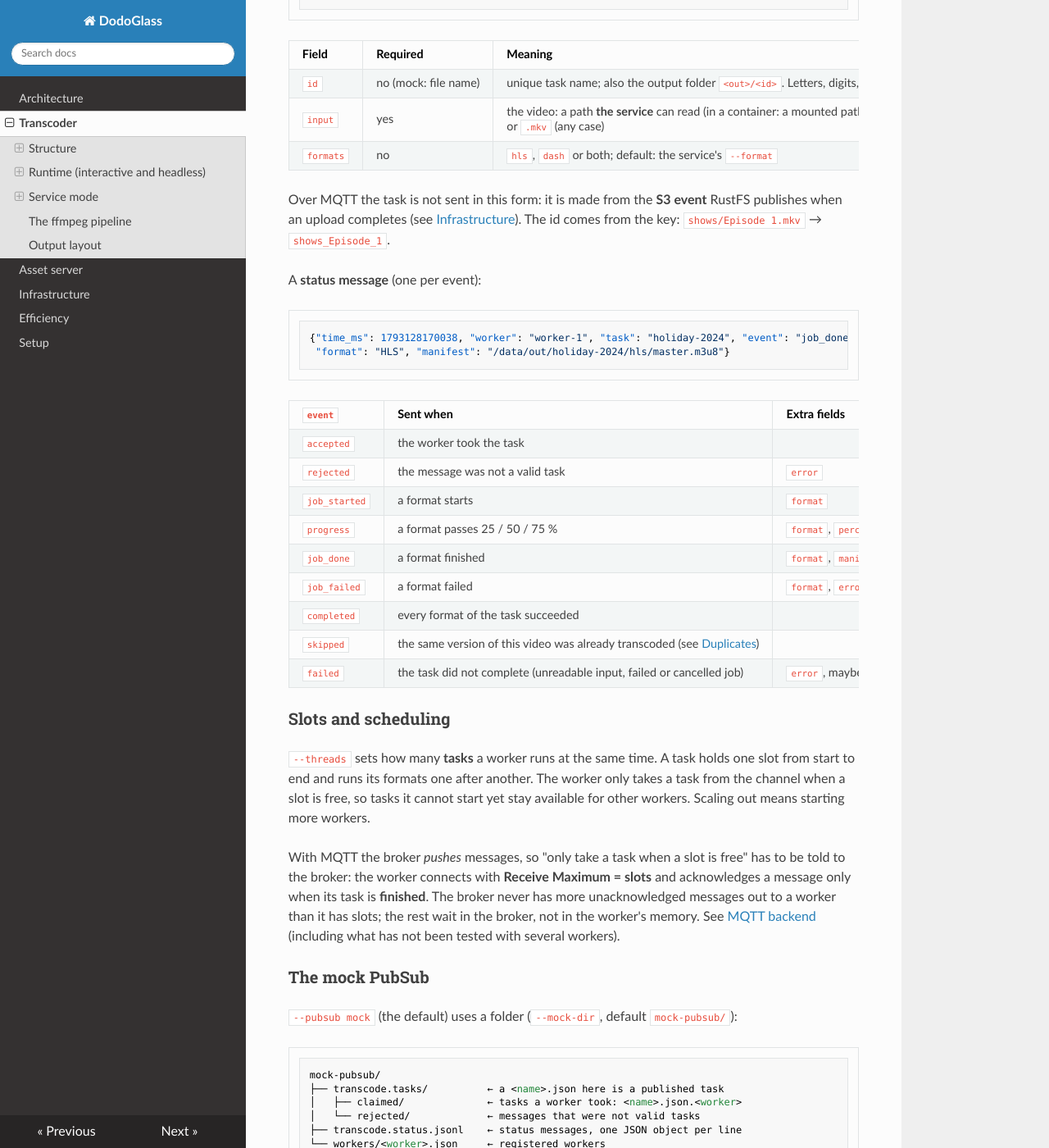
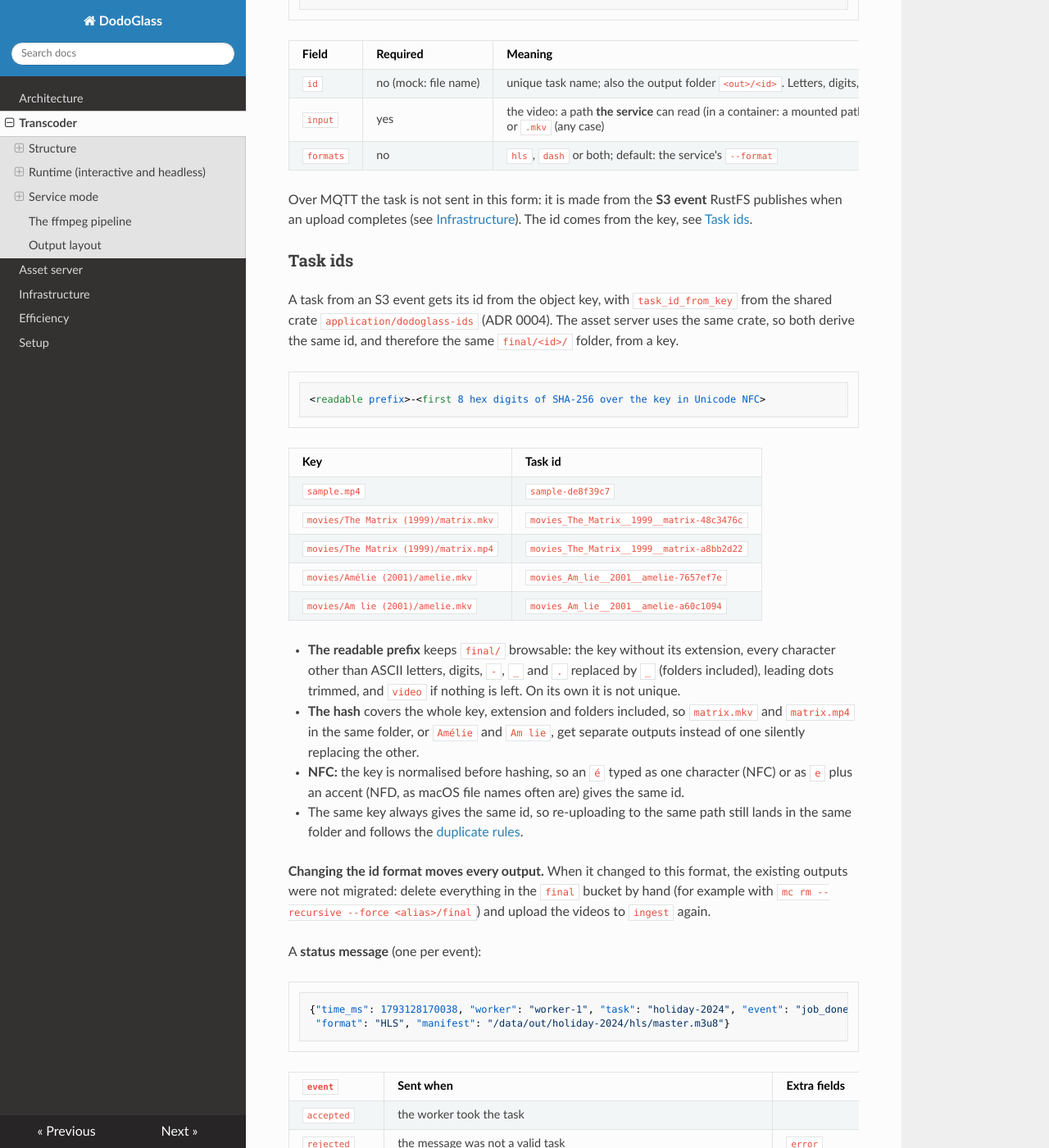
Before and after one commit to Domeimeie/DodoGlass, an MkDocs documentation site: the page built from docs/architecture/transcoder.md, in a window 1280 px wide and 1400 px high, scrolled down 3670 px. Shown: the whole window at 82% size. Built offline with MkDocs 1.6.1, drawn with Linux system fonts in a browser that asks for light colours; nearby versions of some CDN libraries; some of the changed text lies outside the part shown.

Commit message:
Document the hashed task id format and the structured source.json input
Adds a Task ids section to the transcoder page with worked examples,
updates every example path, and notes that existing outputs in final
are deleted by hand and re-uploaded rather than migrated. The ADR 0004
example now shows the id the crate actually computes.

Co-Authored-By: Claude Opus 5.5 <noreply@anthropic.com>

````diff
--- a/docs/architecture/transcoder.md
+++ b/docs/architecture/transcoder.md
@@ -219,7 +219,40 @@ A **task** (JSON, mock):
 
 Over MQTT the task is not sent in this form: it is made from the **S3 event** RustFS publishes when
 an upload completes (see [Infrastructure](infrastructure.md#the-event-message)). The id comes from
-the key: `shows/Episode 1.mkv` → `shows_Episode_1`.
+the key, see [Task ids](#task-ids).
+
+### Task ids
+
+A task from an S3 event gets its id from the object key, with `task_id_from_key` from the shared
+crate `application/dodoglass-ids` (ADR 0004). The asset server uses the same crate, so both derive
+the same id, and therefore the same `final/<id>/` folder, from a key.
+
+```
+<readable prefix>-<first 8 hex digits of SHA-256 over the key in Unicode NFC>
+```
+
+| Key | Task id |
+|---|---|
+| `sample.mp4` | `sample-de8f39c7` |
+| `movies/The Matrix (1999)/matrix.mkv` | `movies_The_Matrix__1999__matrix-48c3476c` |
+| `movies/The Matrix (1999)/matrix.mp4` | `movies_The_Matrix__1999__matrix-a8bb2d22` |
+| `movies/Amélie (2001)/amelie.mkv` | `movies_Am_lie__2001__amelie-7657ef7e` |
+| `movies/Am lie (2001)/amelie.mkv` | `movies_Am_lie__2001__amelie-a60c1094` |
+
+- **The readable prefix** keeps `final/` browsable: the key without its extension, every character
+  other than ASCII letters, digits, `-`, `_` and `.` replaced by `_` (folders included), leading dots
+  trimmed, and `video` if nothing is left. On its own it is not unique.
+- **The hash** covers the whole key, extension and folders included, so `matrix.mkv` and
+  `matrix.mp4` in the same folder, or `Amélie` and `Am lie`, get separate outputs instead of one
+  silently replacing the other.
+- **NFC:** the key is normalised before hashing, so an `é` typed as one character (NFC) or as `e` plus
+  an accent (NFD, as macOS file names often are) gives the same id.
+- The same key always gives the same id, so re-uploading to the same path still lands in the same
+  folder and follows the [duplicate rules](#duplicates-and-replacing).
+
+**Changing the id format moves every output.** When it changed to this format, the existing
+outputs were not migrated: delete everything in the `final` bucket by hand (for example with
+`mc rm --recursive --force <alias>/final`) and upload the videos to `ingest` again.
 
 A **status message** (one per event):
 
@@ -358,8 +391,9 @@ to that bucket instead of `--out`. How this avoids the disk entirely is explaine
 
 ### Duplicates and replacing
 
-The task id comes from the object's name, so the **name is the identity of a video**: uploading
-`sample.mp4` again means "new version of `sample`", and its result in `final/sample/` is replaced.
+The task id comes from the object's key, so the **key is the identity of a video**: uploading
+`sample.mp4` again means "new version of `sample.mp4`", and its result in `final/sample-de8f39c7/` is
+replaced. `sample.mkv` is a different video with its own folder.
 
 | Upload | Result |
 |---|---|
@@ -368,8 +402,10 @@ The task id comes from the object's name, so the **name is the identity of a vid
 | the same name, different content | transcoded, the old result replaced |
 | the same name while it is being transcoded | waits for the running task, then one of the above |
 
-- After a task completed, `final/<id>/source.json` records the input, its **eTag** and the formats.
-  An event with the same eTag and formats is skipped. The marker is deleted before a replacement
+- After a task completed, `final/<id>/source.json` records the input (`{"bucket", "key"}`), its
+  **eTag** and the formats. An event for the same bucket and key with the same eTag and formats is
+  skipped. A marker in the old format (input as a `s3://…` string) is unreadable, so that video is
+  transcoded again. The marker is deleted before a replacement
   starts, so a half-replaced output is never taken for complete.
 - **At most one task per id at a time:** a second one waits (keeping its slot) instead of running in
   parallel and deleting the other's files.
@@ -522,12 +558,13 @@ With `--output-bucket` the same layout is in the bucket, plus the marker of the
 from:
 
 ```
-s3://final/<task id>/
+s3://final/<task id>/        ← e.g. movies_The_Matrix__1999__matrix-48c3476c/
 ├── hls/ …                   ← as above
 ├── dash/ …
-└── source.json              ← {"input", "etag", "formats", "completed_ms", "worker"}
+└── source.json              ← {"input": {"bucket", "key"}, "etag", "formats", "completed_ms", "worker"}
 ```
 
 Every job deletes and recreates its own `hls/` or `dash/` folder (in a bucket: the objects below
-that prefix), so segments from an earlier run with a different ladder never mix in. Two input files whose names differ only in case (`a.mp4`, `a.MP4`)
-would share an output folder and are rejected.
+that prefix), so segments from an earlier run with a different ladder never mix in. On disk (local
+files, not tasks from a bucket) the folder is the file name without extension: two input files whose
+names differ only in case (`a.mp4`, `a.MP4`) would share an output folder and are rejected.
````
Also changed, not shown: docs/adr/0004-task-ids-carry-a-hash-of-the-key.md (+1 -1 lines), docs/architecture/efficiency.md (+2 -2 lines), application/transcoder/README.md.
